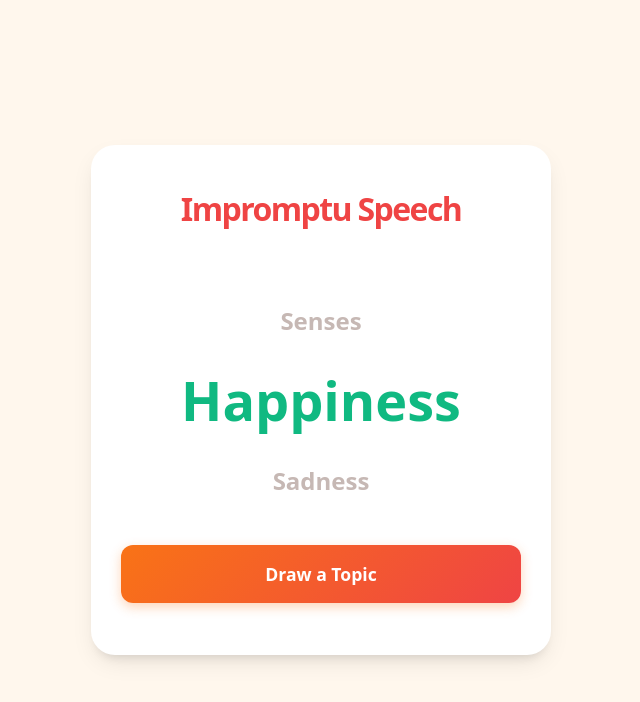
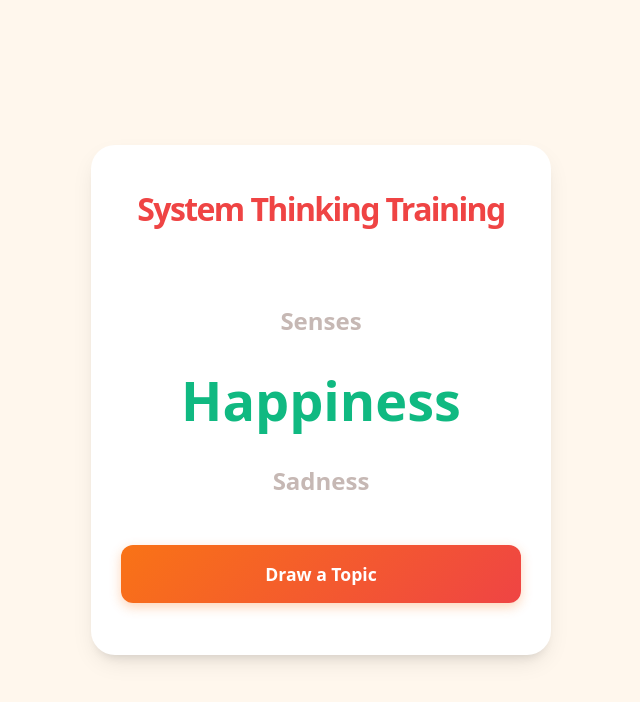
Before and after one commit to Bensun777/Impromptu-Speech, a React (Vite) app: page / in a window 1280 px wide. Shown: the top 702 px of the page, without its empty margins (319-959 px from the left). Built offline with nearby package versions, Linux system fonts and the light colour scheme.

Commit message:
feat: Update app name to System Thinking Training
Renames the application from "Impromptu Speech" to "System Thinking Training" across the UI and metadata. Adjusts audio beep for a smoother sound.

```diff
--- a/index.html
+++ b/index.html
@@ -3,7 +3,7 @@
 <head>
     <meta charset="UTF-8">
     <meta name="viewport" content="width=device-width, initial-scale=1.0">
-    <title>Impromptu Speech</title>
+    <title>System Thinking Training</title>
     <!--
     How to use:
     1. Double-click this index.html file to open in a browser.
@@ -265,7 +265,7 @@
 
 <div id="app">
     <div id="screen-home" class="card animate-fade">
-        <h1>Impromptu Speech</h1>
+        <h1>System Thinking Training</h1>
         <div class="slot-machine" style="flex-grow: 1;">
             <div class="slot-viewport"></div>
             <div id="slot-list" class="slot-list">
@@ -338,8 +338,9 @@
         const gain = audioCtx.createGain();
         osc.type = type;
         osc.frequency.setValueAtTime(freq, audioCtx.currentTime);
-        gain.gain.setValueAtTime(0.1, audioCtx.currentTime);
-        gain.gain.exponentialRampToValueAtTime(0.01, audioCtx.currentTime + duration);
+        gain.gain.setValueAtTime(0.001, audioCtx.currentTime);
+        gain.gain.linearRampToValueAtTime(0.1, audioCtx.currentTime + 0.005);
+        gain.gain.exponentialRampToValueAtTime(0.001, audioCtx.currentTime + duration);
         osc.connect(gain);
         gain.connect(audioCtx.destination);
         osc.start();
@@ -347,7 +348,7 @@
     }
 
     function playTick() {
-        playBeep(1200, 0.02, 'square');
+        playBeep(800, 0.03, 'sine'); // Smoother sine wave, slightly lower frequency
     }
 
     function playEndSound() {
--- a/metadata.json
+++ b/metadata.json
@@ -1,5 +1,5 @@
 {
-  "name": "Impromptu Speech Pro",
-  "description": "A professional impromptu speech practice tool with high-speed topic drawing and timed phases.",
+  "name": "System Thinking Training",
+  "description": "A professional system thinking training tool with high-speed topic drawing and timed phases.",
   "requestFramePermissions": []
 }
```
